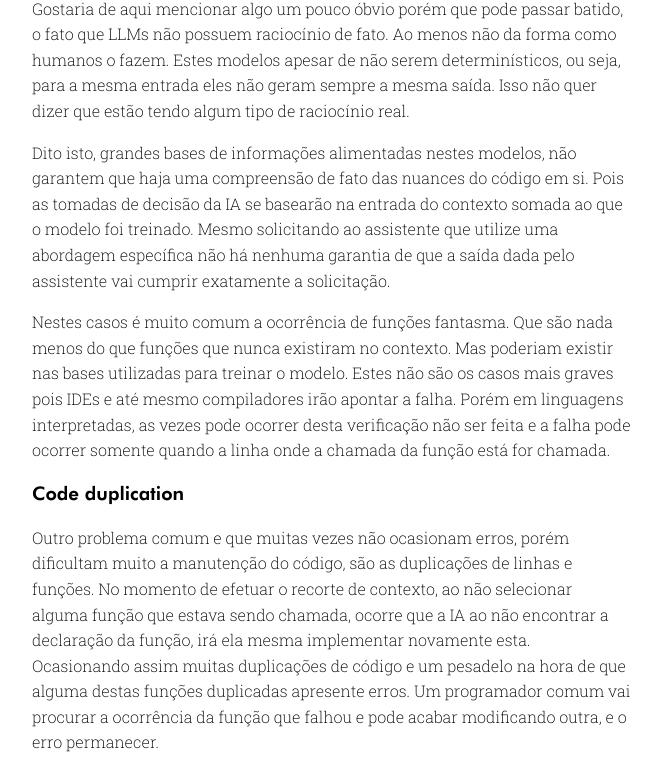
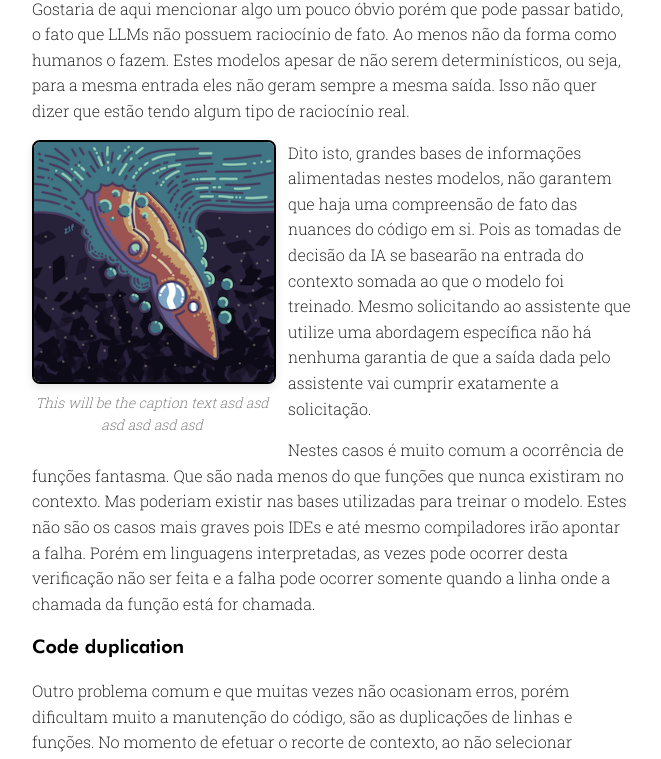
Before and after one commit to filipesoccol/portfolio, a Next.js app: page /blog/0001-what-really-matter in a window 1280 px wide. Shown: the part 1193-1952 px from the top of the page, without its empty margins (308-969 px from the left). Built offline with nearby package versions, Linux system fonts and the light colour scheme.

Commit message:
Added captions to images.

```diff
--- a/content/0001-what-really-matter.md
+++ b/content/0001-what-really-matter.md
@@ -23,9 +23,12 @@ Existem atualmente algumas técnicas para expandir o tamanho do contexto utiliza
 
 Gostaria de aqui mencionar algo um pouco óbvio porém que pode passar batido, o fato que LLMs não possuem raciocínio de fato. Ao menos não da forma como humanos o fazem. Estes modelos apesar de não serem determinísticos, ou seja, para a mesma entrada eles não geram sempre a mesma saída. Isso não quer dizer que estão tendo algum tipo de raciocínio real.
 
+![This will be the caption text asd asd asd asd asd asd{.float-left}](/blog/Dive.png)
+
 Dito isto, grandes bases de informações alimentadas nestes modelos, não garantem que haja uma compreensão de fato das nuances do código em si. Pois as tomadas de decisão da IA se basearão na entrada do contexto somada ao que o modelo foi treinado. Mesmo solicitando ao assistente que utilize uma abordagem específica não há nenhuma garantia de que a saída dada pelo assistente vai cumprir exatamente a solicitação.
 
 Nestes casos é muito comum a ocorrência de funções fantasma. Que são nada menos do que funções que nunca existiram no contexto. Mas poderiam existir nas bases utilizadas para treinar o modelo. Estes não são os casos mais graves pois IDEs e até mesmo compiladores irão apontar a falha. Porém em linguagens interpretadas, as vezes pode ocorrer desta verificação não ser feita e a falha pode ocorrer somente quando a linha onde a chamada da função está for chamada.
+
 
 ### Code duplication
 
@@ -57,10 +60,6 @@ Todos os problemas mencionados acima são os grandes obstáculos para as LLMs at
 
 ### Discover best practices for a language
 
-
-
-<img src="/blog/Dive.png" alt="Dive" class="float-right">
-
 ## Conclusion:
 
 AI-assisted coding is a powerful tool that can revolutionize the way we write software, but it’s not a silver bullet. By leveraging AI responsibly—combining its strengths with human expertise—developers can maximize its benefits while mitigating potential downsides. The key is to use AI as a complement, not a replacement, for human ingenuity.
--- a/package.json
+++ b/package.json
@@ -27,7 +27,8 @@
     "remark-rehype": "^11.1.1",
     "three": "^0.174.0",
     "typescript": "5.8.2",
-    "unified": "^11.0.5"
+    "unified": "^11.0.5",
+    "unist-util-visit": "^5.0.0"
   },
   "devDependencies": {
     "sass": "^1.85.1"
--- /dev/null
+++ b/src/lib/imageCaption.ts
@@ -0,0 +1,69 @@
+import { visit } from 'unist-util-visit';
+import type { Root, Element } from 'hast';
+
+interface ImageCaptionOptions {
+  className?: string;
+}
+
+// This rehype plugin converts images to figures with captions
+// and extracts float classes from the alt text
+export function rehypeImageCaption(options: ImageCaptionOptions = {}) {
+  const className = options.className || 'image-caption';
+
+  return (tree: Root) => {
+    visit(tree, 'element', (node: Element, index, parent) => {
+      // Only process image nodes
+      if (node.tagName !== 'img') return;
+
+      // Get the alt text which we'll use for caption
+      const alt = node.properties?.alt as string;
+      if (!alt) return;
+
+      // Check for float pattern in alt text: ![caption text](image.jpg){.float-right}
+      let caption = alt;
+      let floatClass = '';
+
+      // Look for float-left or float-right in the alt text
+      if (alt.includes('{.float-right}')) {
+        caption = alt.replace('{.float-right}', '').trim();
+        floatClass = 'float-right';
+      } else if (alt.includes('{.float-left}')) {
+        caption = alt.replace('{.float-left}', '').trim();
+        floatClass = 'float-left'; // Fixed: Adding the float-left class
+      }
+
+      // Update the alt text to just be the clean caption
+      node.properties.alt = caption;
+
+      // Create a figure element with the appropriate class
+      const figure: Element = {
+        type: 'element',
+        tagName: 'figure',
+        properties: {
+          className: floatClass || undefined
+        },
+        children: [
+          // Include the image (with updated alt text)
+          {
+            type: 'element',
+            tagName: 'img',
+            properties: { ...node.properties },
+            children: []
+          },
+          // Add the caption
+          {
+            type: 'element',
+            tagName: 'figcaption',
+            properties: { className },
+            children: [{ type: 'text', value: caption }]
+          }
+        ]
+      };
+
+      // Replace the image with our figure
+      if (parent && typeof index === 'number') {
+        parent.children[index] = figure;
+      }
+    });
+  };
+}
--- a/src/lib/posts.ts
+++ b/src/lib/posts.ts
@@ -5,7 +5,7 @@ import rehypeStringify from 'rehype-stringify'
 import remarkParse from 'remark-parse'
 import remarkRehype from 'remark-rehype'
 import { unified } from 'unified'
-
+import { rehypeImageCaption } from './imageCaption';
 
 export interface PostData {
     slug: string;
@@ -34,6 +34,7 @@ export async function getPostData(slug: string): Promise<PostData> {
     const processedContent = await unified()
         .use(remarkParse)
         .use(remarkRehype, { allowDangerousHtml: true })
+        .use(rehypeImageCaption, { className: 'image-caption' })
         .use(rehypeStringify, { allowDangerousHtml: true })
         .process(contentRaw);
     const content = processedContent.toString();
--- a/src/styles/Blog.module.scss
+++ b/src/styles/Blog.module.scss
@@ -38,14 +38,64 @@
         font-family: var(--monospace-font);
     }
 
+    figure {
+        margin: 1rem 0;
+        max-width: 100%;
+        display: block; // Changed to block to ensure proper floating
+
+        &.float-right {
+            float: right;
+            margin: 0 0 1rem 1rem;
+            max-width: 40%;
+            clear: right; // Clear right floats for proper text wrapping
+        }
+
+        &.float-left {
+            float: left;
+            margin: 0 1rem 1rem 0;
+            max-width: 40%;
+            clear: left; // Clear left floats for proper text wrapping
+        }
+
+        img {
+            max-width: 100%;
+            height: auto;
+            display: block; // Ensures image is properly contained
+        }
+    }
+
+    // Adding specific styling for image-caption class to ensure it's applied everywhere
+    :global(.image-caption) {
+        text-align: center;
+        font-style: italic;
+        font-size: 14px !important;
+        color: var(--text);
+        padding: 0.5rem 0;
+        width: 100%;
+        display: block;
+        opacity: 0.6;
+    }
+
+    // Global float classes (these apply directly to images without figures)
     :global(.float-left) {
-        float: left;
-        margin: 0 1em 1em 0;
+        float: left !important;
+        margin: 0 1em 1em 0 !important;
+        max-width: 40% !important;
+        clear: left !important;
     }
 
     :global(.float-right) {
-        float: right;
-        margin: 0 0 1em 1em;
+        float: right !important;
+        margin: 0 0 1em 1em !important;
+        max-width: 40% !important;
+        clear: right !important;
+    }
+
+    // Add a clearfix to ensure content flows properly around floats
+    &:after {
+        content: "";
+        display: table;
+        clear: both;
     }
 }
 
```
Also changed, not shown: 1 other file (tests, documents, lock files or other folders).
